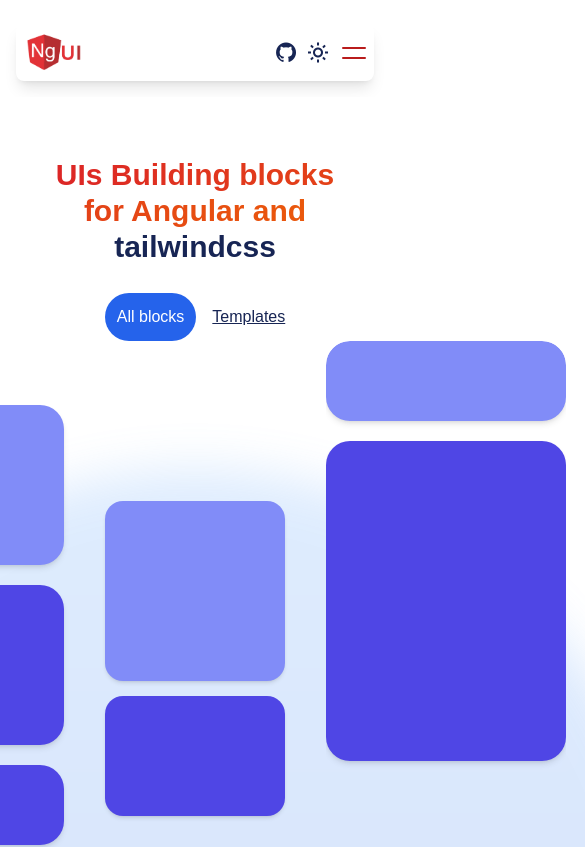
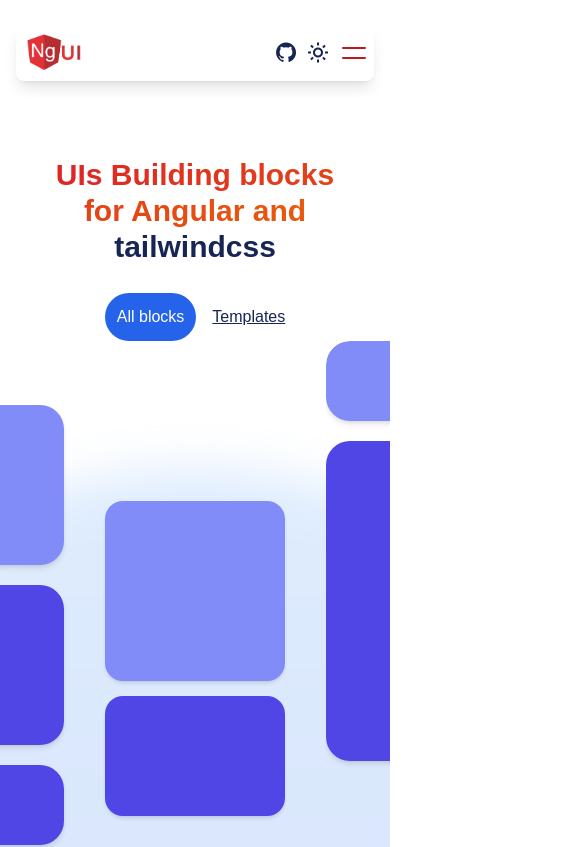
Before and after one commit to Likeur/ngUI, an Angular app: page / in a window 390 px wide. Shown: the top 847 px of the page, 585 px wide, since content can reach past the window. Built offline with nearby package versions, Linux system fonts and the light colour scheme.

Commit message:
overflow controle

```diff
--- a/src/app/app.component.html
+++ b/src/app/app.component.html
@@ -1,3 +1,4 @@
+<main class="w-screen overflow-hidden">
   <app-nav1 class="z-50"/>
   <div class="flex z-0 flex-col items-center justify-center">
     <h1 class="text-3xl p-3 lg:text-5xl text-blue-950 text-center mt-12 lg:mt-24 font-bold duration-300 dark:text-white"><span class="hidden lg:block ">A set of </span><span class="bg-gradient-to-r from-red-600 to-orange-600 text-transparent bg-clip-text">UIs Building blocks <br> for Angular <span class=" lg:hidden">and</span> </span><span class="hidden lg:block">, styled with</span> <br> tailwindcss</h1>
@@ -6,7 +7,7 @@
       <a class="ml-4 underline hover:scale-90 duration-300 inline-block cursor-pointer text-blue-950 dark:text-white">Templates</a>
     </div>
     <section class=" flex justify-center mt-16 relative z-50 w-full h-[20rem]">
-    <div class="p-4 relative flex justify-center w-full">
+      <div class="p-4 relative flex justify-center w-screen">
         <div class="absolute -left-44 lg:left-6 top-0 block rounded-3xl z-50 h-[30rem] w-[15rem]">
           <div>
             <div class="h-[10rem] shadow-md rounded-3xl bg-indigo-400"></div>
@@ -22,7 +23,7 @@
           </div>
           <div class="absolute blur-xl opacity-20 block top-12 h-[60rem] z-10 w-[60rem] bg-gradient-to-b from-blue-400 rounded-full to-blue-600"></div>
         </div>
-      <div class="absolute -right-44 lg:right-6 -top-16 block rounded-3xl z-50 h-[30rem] w-[15rem] overflow-hidden">
+        <div class="absolute -right-44 lg:right-6 -top-16 block rounded-3xl z-50 h-[30rem] w-[15rem] overflow-x-hidden">
           <div>
             <div class="h-[5rem] shadow-md rounded-3xl bg-indigo-400"></div>
             <div class="h-[20rem] shadow-md rounded-3xl bg-indigo-600 mt-5"></div>
@@ -50,3 +51,4 @@
 
 
   <router-outlet></router-outlet>
+</main>
```
Lines whose indentation alone changed are shown as unchanged.
